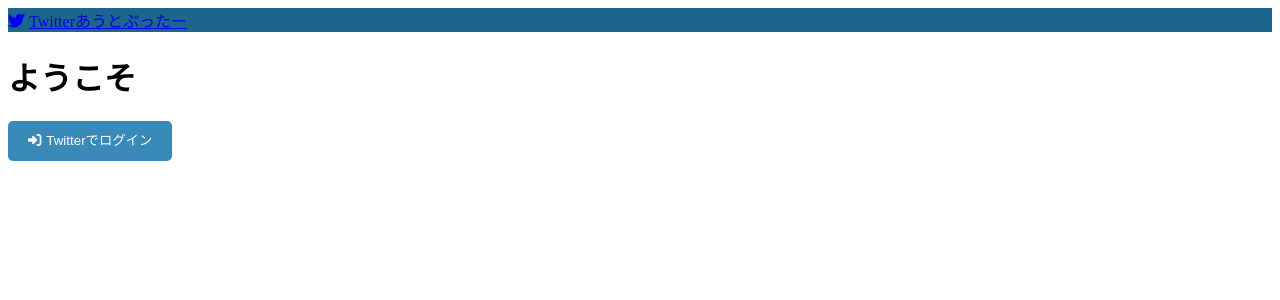
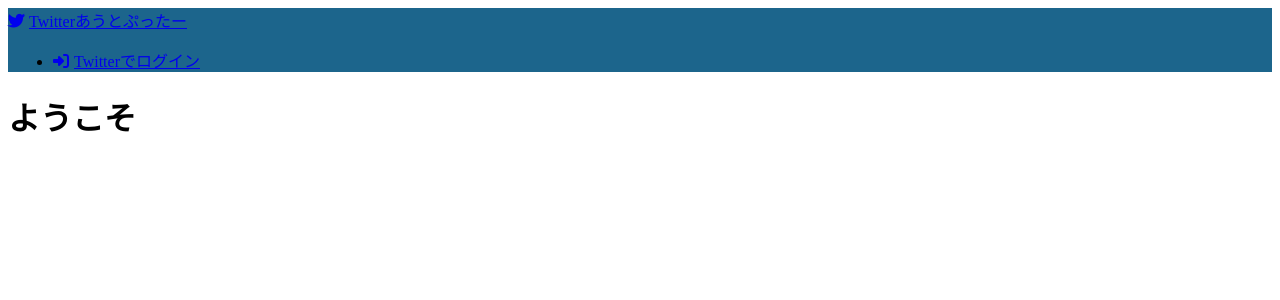
Before and after one commit to NasuPanda/twitter-outputter, a Rails app: page / in a window 1280 px wide. Shown: the top 300 px of the page. Run offline with Rails 7, Linux system fonts and the light colour scheme; style sheets or scripts are compiled from the project's sources; some libraries are stand-ins or nearby versions.

Commit message:
style: ログインボタンをnav-linkに変更

```diff
--- a/app/assets/stylesheets/application.css
+++ b/app/assets/stylesheets/application.css
@@ -67,6 +67,7 @@
 /* ------------------------------------------------------------------------ */
 /* button内に配置したformのスタイルをリセット(formオブジェクトにアイコンを配置するため) */
 /* ------------------------------------------------------------------------ */
+/* TODO 削除する */
 .form-inner-button {
   -webkit-appearance: none;
   -moz-appearance: none;
@@ -107,7 +108,7 @@
 }
 
 /* ------------------------------------------------------------------------ */
-/* アイコン */
+/* aタグの前に表示するアイコン */
 /* ------------------------------------------------------------------------ */
 .icon::before {
   display: inline-block;
@@ -121,6 +122,11 @@
 .twitter::before {
   font-family: "Font Awesome 6 Brands";
   content: '\f099';
+}
+
+.login::before {
+  font-family: "Font Awesome 6 Free";
+  content: '\f2f6';
 }
 
 .logout::before {
--- a/app/assets/stylesheets/pages/homes.scss
+++ /dev/null
@@ -1,54 +0,0 @@
-// Place all the styles related to the pages/homes controller here.
-// They will automatically be included in application.css.
-// You can use Sass (SCSS) here: https://sass-lang.com/
-
-/* ------------------------------------------------------------------------ */
-/* ログインボタンのスタイル */
-/* ------------------------------------------------------------------------ */
-.login-button {
-	border: none;
-	padding: 0 20px;
-	height: 40px;
-	line-height: 1;
-	background: #398AB9;
-	border-radius: 5px;
-	cursor: pointer;
-}
-
-.login {
-  font-size: 1em;
-  color: #fff;
-  text-decoration: none;
-  position: relative;
-  transition: .3s;
-}
-
-// アイコン
-.login::before {
-  font-family: "Font Awesome 6 Free";
-  content: '\f2f6';
-}
-
-/* ------------------------------------------------------------------------ */
-/* ログインボタンホバー時のアニメーション */
-/* ------------------------------------------------------------------------ */
-.login::after {
-	position: absolute;
-	bottom: .3em;
-	left: 0;
-	content: '';
-	width: 100%;
-	height: 1px;
-	background-color: #fff;
-	opacity: 0;
-	transition: .3s;
-}
-
-.login:hover {
-  color: #fff;
-}
-
-.login:hover::after {
-	bottom: 0;
-	opacity: 1;
-}
--- a/app/views/layouts/_header.html.erb
+++ b/app/views/layouts/_header.html.erb
@@ -27,6 +27,12 @@
         </li>
       </ul>
     </div>
+    <% else %>
+      <ul class="navbar-nav mb-2 mb-lg-0">
+        <li class="nav-item">
+          <%= link_to "Twitterでログイン" , "auth/twitter", class: "nav-link text-light icon login", method: :post %>
+        </li>
+      </ul>
     <% end %>
   </div>
 </nav>
--- a/app/views/pages/homes/show.html.erb
+++ b/app/views/pages/homes/show.html.erb
@@ -11,8 +11,5 @@
     </div>
   <% else %>
     <h1>ようこそ</h1>
-    <button class="login-button">
-      <%= link_to "Twitterでログイン" , "auth/twitter", class: "icon login", method: :post %>
-    </button>
   <% end %>
 </div>
```
